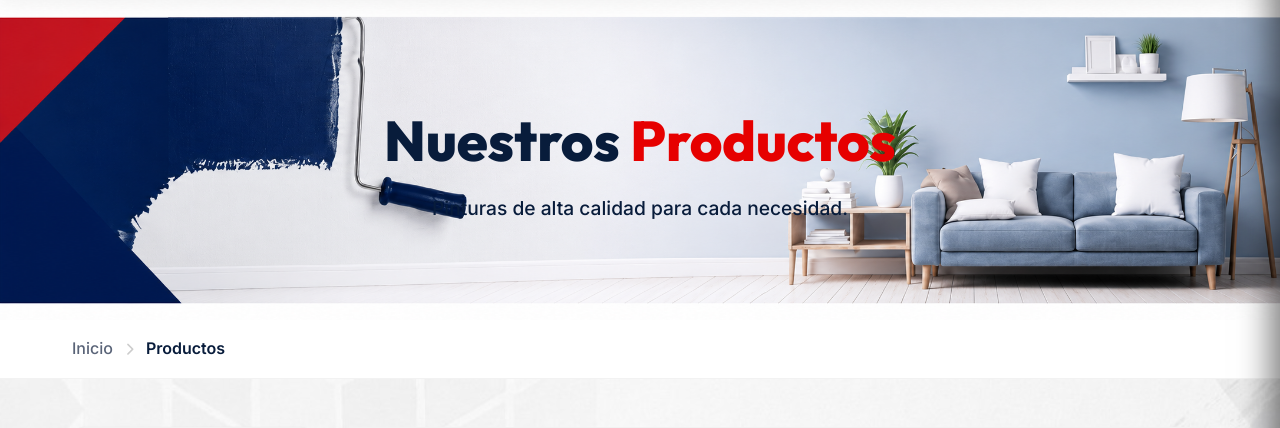
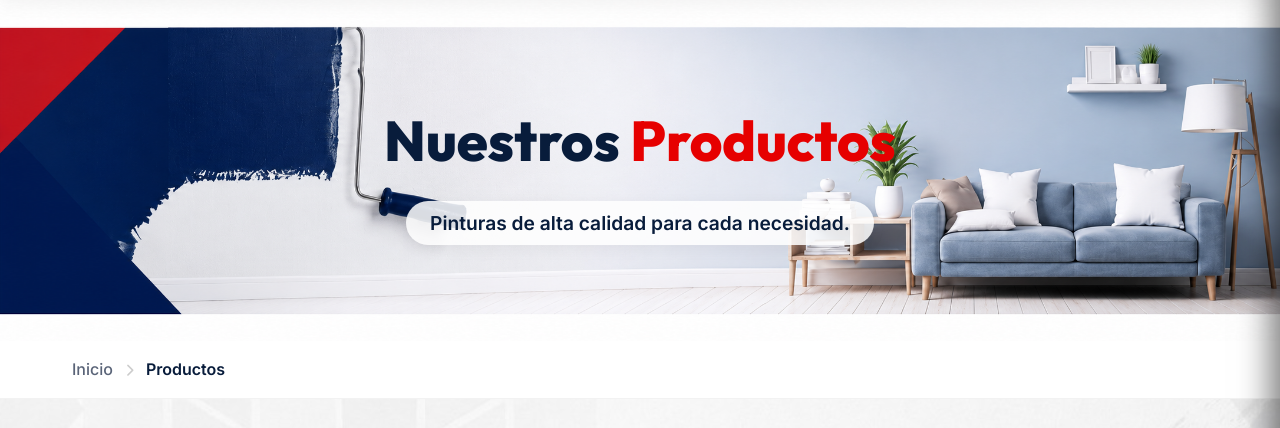
Before and after one commit to alemherb-sketch/grupo-dewill, a Flask app: page /productos in a window 1280 px wide. Shown: the part 121-549 px from the top of the page. Run offline with Flask 3, Linux system fonts and the light colour scheme; data that the repository does not hold is empty.

Commit message:
Añadir fondo tipo píldora translúcida al subtítulo para mejorar legibilidad

```diff
--- a/templates/productos.html
+++ b/templates/productos.html
@@ -10,7 +10,7 @@
     </div>
     <div class="page-hero-content">
         <h1 class="page-hero-title-products" style="color: var(--secondary) !important; font-weight: 800 !important; text-shadow: none !important;">Nuestros <span style="color: var(--primary) !important;">Productos</span></h1>
-        <p class="page-hero-subtitle-products" style="color: var(--secondary) !important; font-weight: 500 !important; text-shadow: none !important;">Pinturas de alta calidad para cada necesidad.</p>
+        <p class="page-hero-subtitle-products" style="color: var(--secondary) !important; font-weight: 600 !important; text-shadow: none !important; display: inline-block; background: rgba(255,255,255,0.85); padding: 0.4rem 1.5rem; border-radius: 50px; box-shadow: 0 4px 15px rgba(0,0,0,0.05); margin-top: 0.5rem;">Pinturas de alta calidad para cada necesidad.</p>
     </div>
 </section>
 
```
